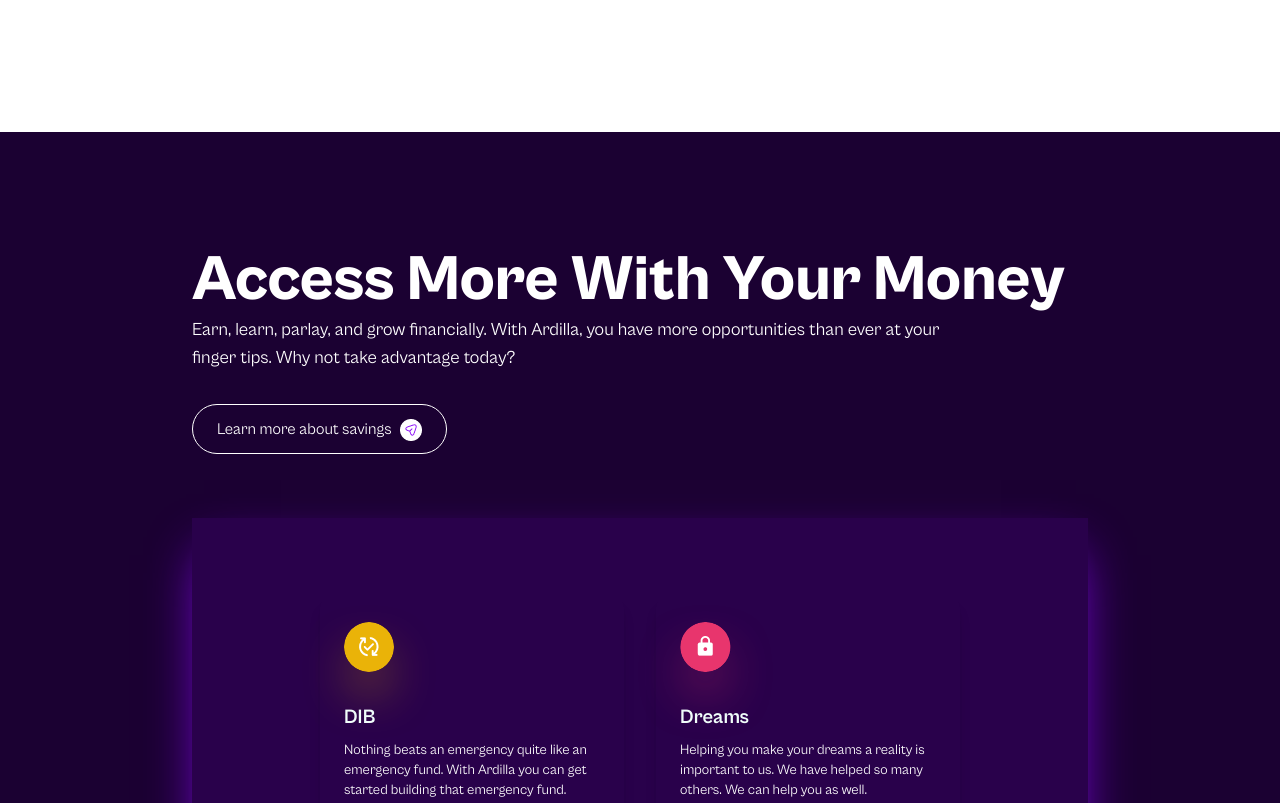
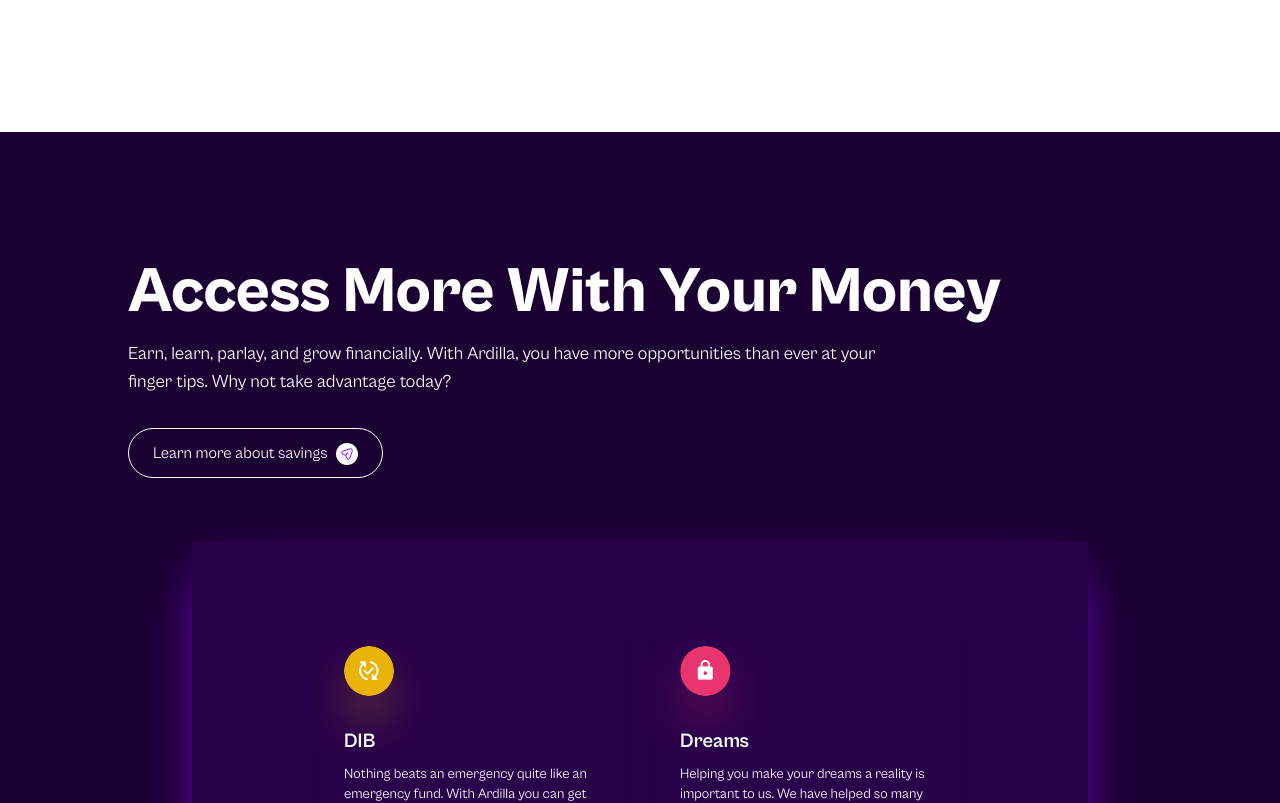
Before and after one commit to chukkydave/ardilla, a React (Vite) app: page / in a window 1280 px wide. Shown: the part 1180-1983 px from the top of the page. Built offline with nearby package versions, Linux system fonts and the light colour scheme.

Commit message:
fix alignment and resize fonts

```diff
--- a/src/components/Features/index.jsx
+++ b/src/components/Features/index.jsx
@@ -7,9 +7,9 @@
 import './index.css'
 export default function Features() {
     return (
-        <div className="min-h-screen bg-[#1b0132] text-white pt-16 md:pt-24 lg:pt-32 px-4 md:px-8 lg:px-16 overflow-hidden">
-            <div className="max-w-4xl mx-auto text-center md:text-left">
-                <h1 className="text-3xl md:text-4xl lg:text-[4rem] font-cabinet text-white font-extrabold mb-4">Access More With Your Money</h1>
+        <div className="min-h-screen bg-[#1b0132] text-white pt-16 md:pt-24 lg:pt-32 lg:px-32 md:px-16 px-8  overflow-hidden">
+            <div className=" mx-auto text-left">
+                <h1 className="text-4xl md:text-5xl lg:text-[4rem] font-cabinet text-white font-extrabold mb-4">Access More With Your Money</h1>
                 <p className="mb-8 text-white font-cabinet font-normal text-sm md:text-base lg:text-lg max-w-3xl mx-auto md:mx-0">
                     Earn, learn, parlay, and grow financially. With Ardilla, you have more opportunities than ever at your finger tips. Why not take advantage today?
                 </p>
```
